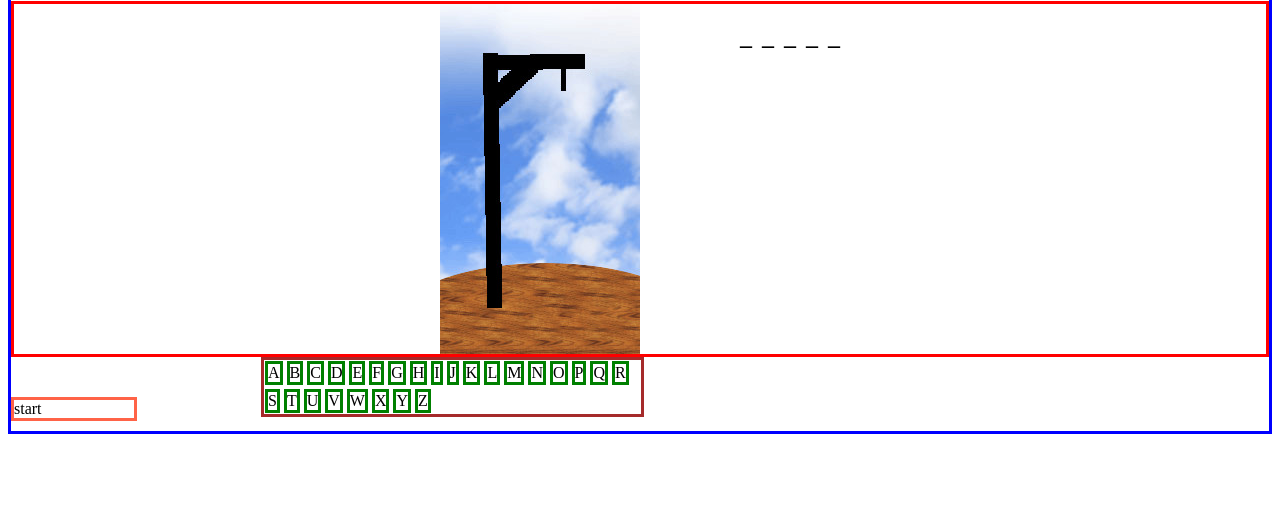
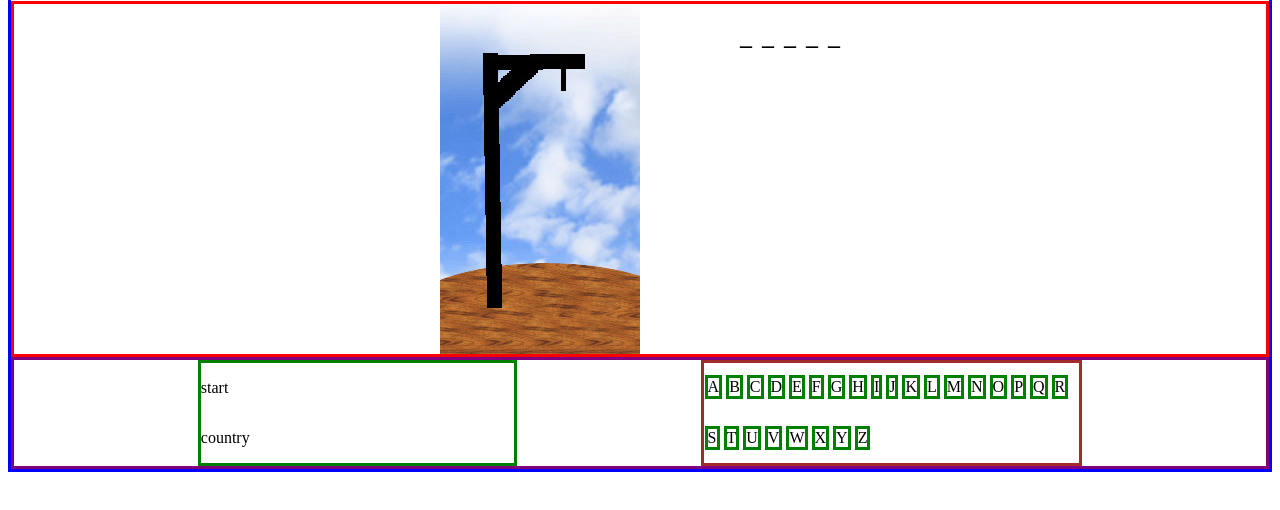
Before and after one commit to Murtadha-Alalawi/Project-1-unit-1, a plain HTML site: page index.html in a window 1280 px wide. Both pictures are taken after a click on the element "start". Shown: the part 90-600 px from the top of the page. Drawn offline with Linux system fonts and the light colour scheme.

Commit message:
adding hints based on the word's category

```diff
--- a/app.js
+++ b/app.js
@@ -20,8 +20,17 @@ startButton.addEventListener("click", (event) => {
         Math.random() * randomCategory.length)
       ]
 
+      let hint = document.querySelector("#hint")
 
-
+      if(randomCategory === word[0]){
+        hint.textContent = "animal"
+      }
+      else if(randomCategory === word[1]){
+        hint.textContent = "food"
+      }
+      else if(randomCategory === word[2]){
+        hint.textContent = "country"
+      }
 
 
       for(let i = 0; i < answer.length; i++){
--- a/index.html
+++ b/index.html
@@ -16,7 +16,8 @@
 
     </h2>
 </div>
-  <div class=" letter-box">
+ <div class="game-box">
+  <div class="letter-box">
   <li class="letters">A</li>
   <li class="letters">B</li>
   <li class="letters">C</li>
@@ -44,7 +45,11 @@
   <li class="letters">Y</li>
   <li class="letters">Z</li>
  </div>
+ <div class = "navigate">
  <p id="start">start</p>
+ <p id="hint"> </p>
+ </div>
+</div>
 </div>
 </body>
 </html>
--- a/style.css
+++ b/style.css
@@ -12,7 +12,6 @@
     flex-wrap: wrap;
     align-items: center;
     gap:2px;
-    margin-left: 250px;
     width: 30%;
 
 }
@@ -27,6 +26,9 @@
 
 .game-box{
     border: purple solid;
+    display: flex;
+    flex-direction: row-reverse;
+    justify-content: space-evenly;
 }
 
 #answer{
@@ -39,7 +41,10 @@
     border: blue solid;
 }
 
-p{
-    border: tomato solid;
-    margin: -20px 90% 10px 0
+.navigate{
+    border: green solid;
+    display: flex;
+    flex-wrap: wrap;
+    flex-direction: column;
+    width: 25%;
 }
```
